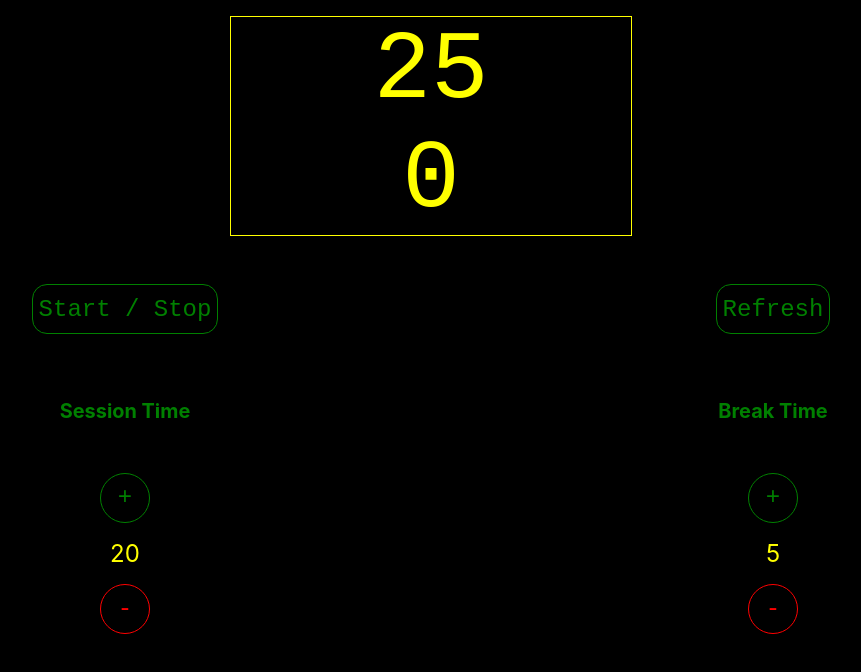
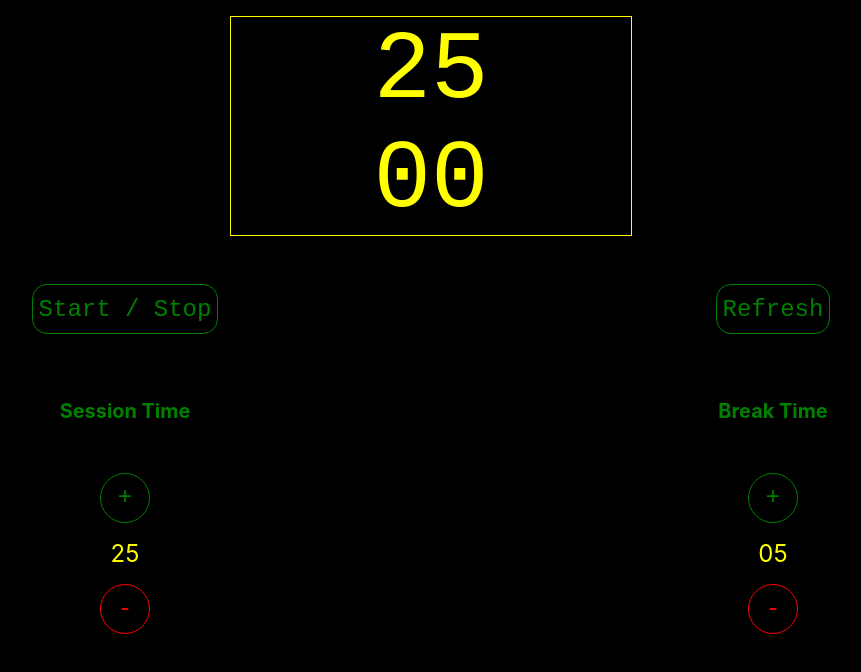
Before and after one commit to grgkimari/pomodoro-timer, a React (Create React App) app in the folder pomodoro-timer/: page / in a window 1280 px wide. Shown: the top 672 px of the page, without its empty margins (209-1070 px from the left). Built offline with nearby package versions, Linux system fonts and the light colour scheme.

Commit message:
added test script

```diff
--- a/pomodoro-timer/public/index.html
+++ b/pomodoro-timer/public/index.html
@@ -7,7 +7,7 @@
       name="description"
       content="Online Pomodoro Timer"
     />
-
+    <script src="https://cdn.freecodecamp.org/testable-projects-fcc/v1/bundle.js"></script>
     <title>Pomodoro Timer</title>
   </head>
   <body>
--- a/pomodoro-timer/src/App.js
+++ b/pomodoro-timer/src/App.js
@@ -9,11 +9,16 @@ import mainReducer, {initialState} from './reducers';
 
 function App() {
 
+
+
   function handleClick (action) {
     dispatch(action)
   }
 
   const[state, dispatch] = useReducer(mainReducer, initialState)
+
+
+
 
   return (
     <div className="App">
--- a/pomodoro-timer/src/Components/Timer.js
+++ b/pomodoro-timer/src/Components/Timer.js
@@ -3,8 +3,8 @@
 const Timer = (props) => {
     return(
         <div className="timer">
-            <div className="minutes">{props.time.minutes}</div>
-            <div className="seconds">{props.time.seconds}</div>
+            <div className="minutes">{props.time.minutes.toString().padStart(2,"0")}</div>
+            <div className="seconds">{props.time.seconds.toString().padStart(2,"0")}</div>
         </div>
     )
 
--- a/pomodoro-timer/src/Components/ValueModifier.js
+++ b/pomodoro-timer/src/Components/ValueModifier.js
@@ -7,7 +7,7 @@ const ValueModifier = (props) => {
         <div className="valueModifier" id = {props.id}>
             <h5 className="valueName">{props.valueName}</h5>
             <button className="modButton increase" onClick={props.id === "session" ? (event) => props.clickHandler( {type : INCREMENT_SESSION_TIME}) : (event) => props.clickHandler( {type : INCREMENT_BREAK_TIME})}> + </button>
-            <div className="value">{props.value}</div>
+            <div className="value">{props.value.toString().padStart(2, "0")}</div>
             <button className="modButton reduce" onClick={props.id === "session" ? (event) => props.clickHandler( {type : DECREMENT_SESSION_TIME}) : (event) => props.clickHandler( {type : DECREMENT_BREAK_TIME})}> - </button>
         </div>
     )
--- a/pomodoro-timer/src/reducers.js
+++ b/pomodoro-timer/src/reducers.js
@@ -4,7 +4,7 @@ export const INCREMENT_BREAK_TIME = "INCREMENT-BREAK-TIME"
 export const DECREMENT_BREAK_TIME = "DECREMENT-BREAK-TIME"
 
 export const initialState = {
-    sessionTime : 20,
+    sessionTime : 25,
     breakTime: 5,
     time : {
         minutes : 25,
@@ -17,10 +17,16 @@ const mainReducer = (state = initialState, action) => {
         case "INCREMENT-SESSION-TIME":
             return Object.assign({}, state, {sessionTime : state.sessionTime + 1})
         case "DECREMENT-SESSION-TIME":
+            if(state.sessionTime === 0){
+                return state
+            }
             return Object.assign({}, state, {sessionTime : state.sessionTime - 1})
         case "INCREMENT-BREAK-TIME":
             return Object.assign({}, state, {breakTime : state.breakTime + 1})
         case "DECREMENT-BREAK-TIME":
+            if(state.breakTime === 0){
+                return state
+            }
             return Object.assign({}, state, {breakTime : state.breakTime - 1})
 
         default:
```
Also changed, not shown: 1 other file (tests, documents, lock files or other folders).
